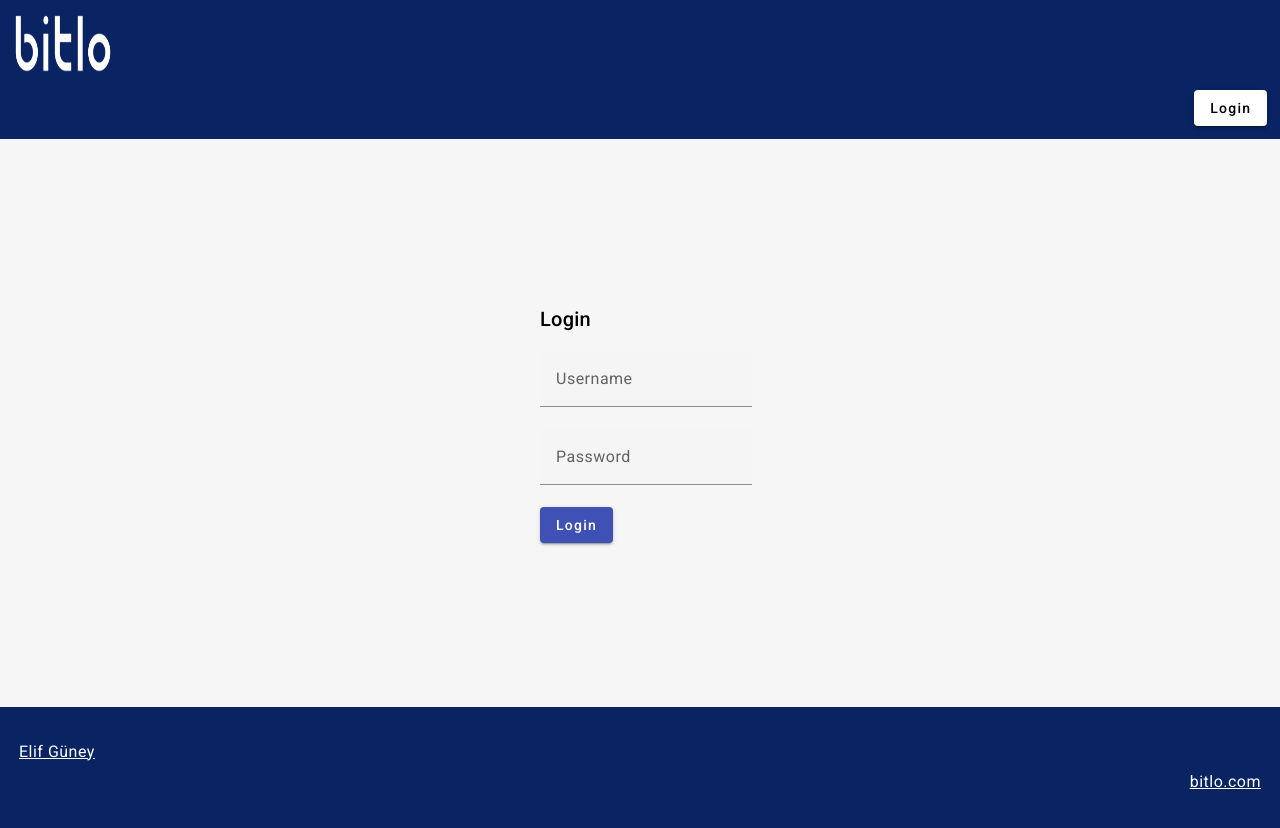
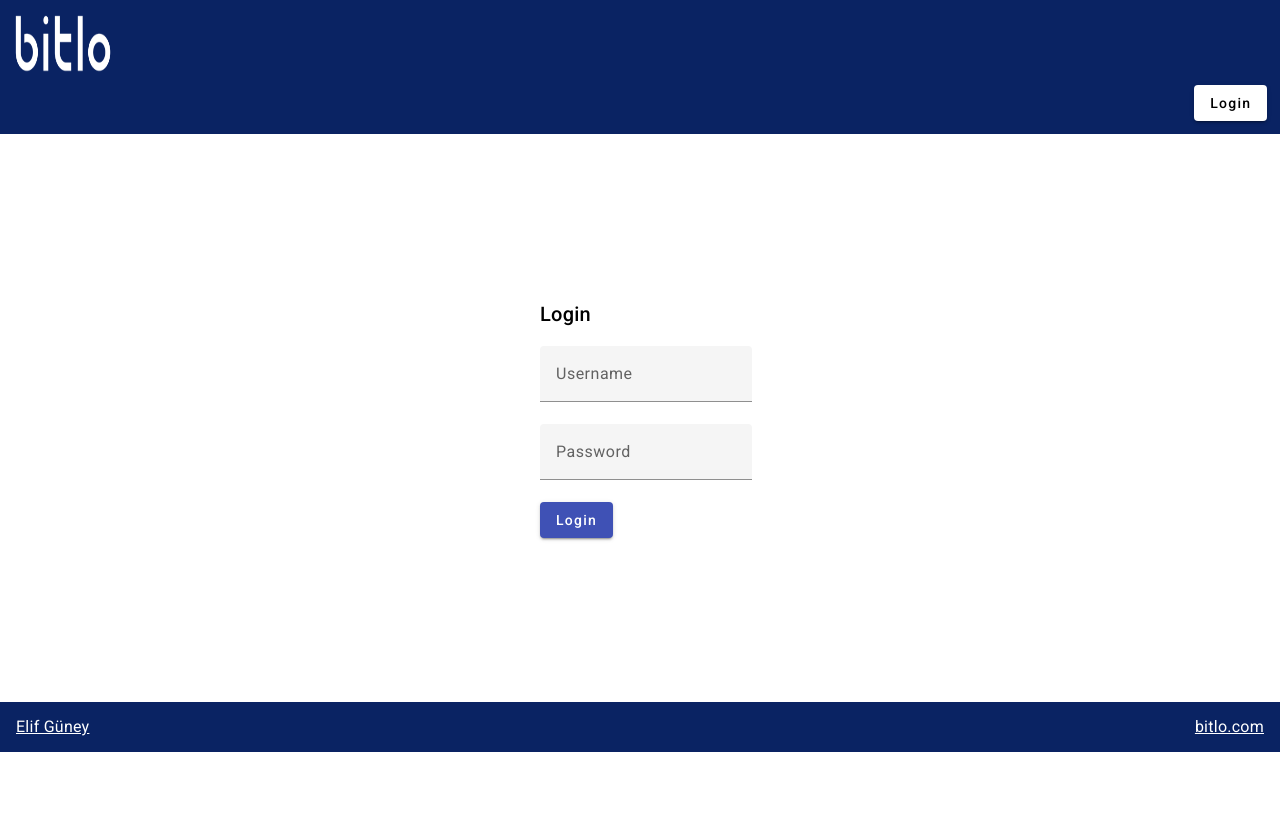
Before and after one commit to elifguney7/angular-market-project, an Angular app: page /login in a window 1280 px wide. After the commit the page ends 800 px from the top, so only its background shows below. Built offline with nearby package versions, Linux system fonts and the light colour scheme.

Commit message:
footer component style changes

```diff
--- a/src/app/components/footer/footer.component.css
+++ b/src/app/components/footer/footer.component.css
@@ -1,12 +1,22 @@
-*{
+:host {
+    display: block;
     background-color: #0a2363;
-    color: #ffffff;
-    padding-top: 0.5%;
-    padding-right: 0.5%;
-    padding-left: 0.5%;
 }
 
-.footer-link {
+.footer-cont {
+    color: #ffffff ;
+    height: 50px;
     display: flex;
-    justify-content: flex-end;
+    flex-direction: row;
+    justify-content: space-between;
+    align-items: center;
+    padding: 0 1rem;
 }
+.footer-cont p {
+    margin: 0;
+}
+
+.footer-cont a {
+    color: #ffffff ;
+    font-size: 16px;
+}
--- a/src/app/components/footer/footer.component.html
+++ b/src/app/components/footer/footer.component.html
@@ -1,7 +1,4 @@
-<div>
-    <span>
-        <h4><a [routerLink]="['/profile']" >Elif Güney  </a>
-            <a class="footer-link" href="https://www.bitlo.com">bitlo.com</a>
-        </h4>
-    </span>
+<div class="footer-cont">
+        <p><a [routerLink]="['/profile']" >Elif Güney</a> </p>
+        <p><a  href="https://www.bitlo.com">bitlo.com</a> </p>
 </div>
--- a/src/app/components/header/header.component.css
+++ b/src/app/components/header/header.component.css
@@ -1,9 +1,10 @@
 *{
+    display: block;
     background-color: #0a2363;
     color: #ffffff;
     padding: 0.5%;
+}
 
-}
 
 .header-buttons{
     display: flex;
--- a/src/app/components/profile/profile.component.css
+++ b/src/app/components/profile/profile.component.css
@@ -1,3 +1,10 @@
+.profile-container {
+  display: flex;
+  flex-direction: column;
+  justify-content: center;
+  height: 71vh;
+}
+
 .profile_title{
   padding-left: 2%;
   padding-top: 1%;
--- a/src/app/components/profile/profile.component.html
+++ b/src/app/components/profile/profile.component.html
@@ -1,12 +1,10 @@
-<div>
+<div class="profile-container">
     <div class="login-error">{{ authError }}</div>
-
     <div class="profile_title">
       <h2>Welcome to Your Profile</h2>
     </div>
 
   <table>
-
     <tr>
       <td>First Name</td>
       <td>{{ profileData.firstName }}</td>
@@ -32,9 +30,12 @@
       <td>{{ formatUpdateDate(profileData.updateDate) }}</td>
     </tr>
   </table>
+  <div class="profile-button-container">
     <button class="market_button" [routerLink]="['balances']">Balances</button>
     <button class="market_button" [routerLink]="['direct-orders']">Direct Orders</button>
     <button class="market_button_right" [routerLink]="['/markets']" >Market -></button>
+  </div>
+
   <router-outlet></router-outlet>
 
 </div>
--- a/src/styles.css
+++ b/src/styles.css
@@ -1,5 +1,22 @@
-html, body {
+/* html, body {
     height: 100%;
     background-color: #f6f6f6;
 }
-body { margin: 0; font-family: Roboto, "Helvetica Neue", sans-serif; }
+body { margin: 0; font-family: Roboto, "Helvetica Neue", sans-serif; } */
+
+body {
+    display: flex;
+    flex-direction: column;
+    height: 100vh;
+    margin: 0;
+  }
+
+  app-header, app-footer {
+    flex-shrink: 0;
+
+  }
+
+  router-outlet {
+    flex-grow: 1;
+    overflow-y: auto; /* Add scroll if content is taller than the viewport */
+  }
```
Lines whose indentation alone changed are shown as unchanged.
